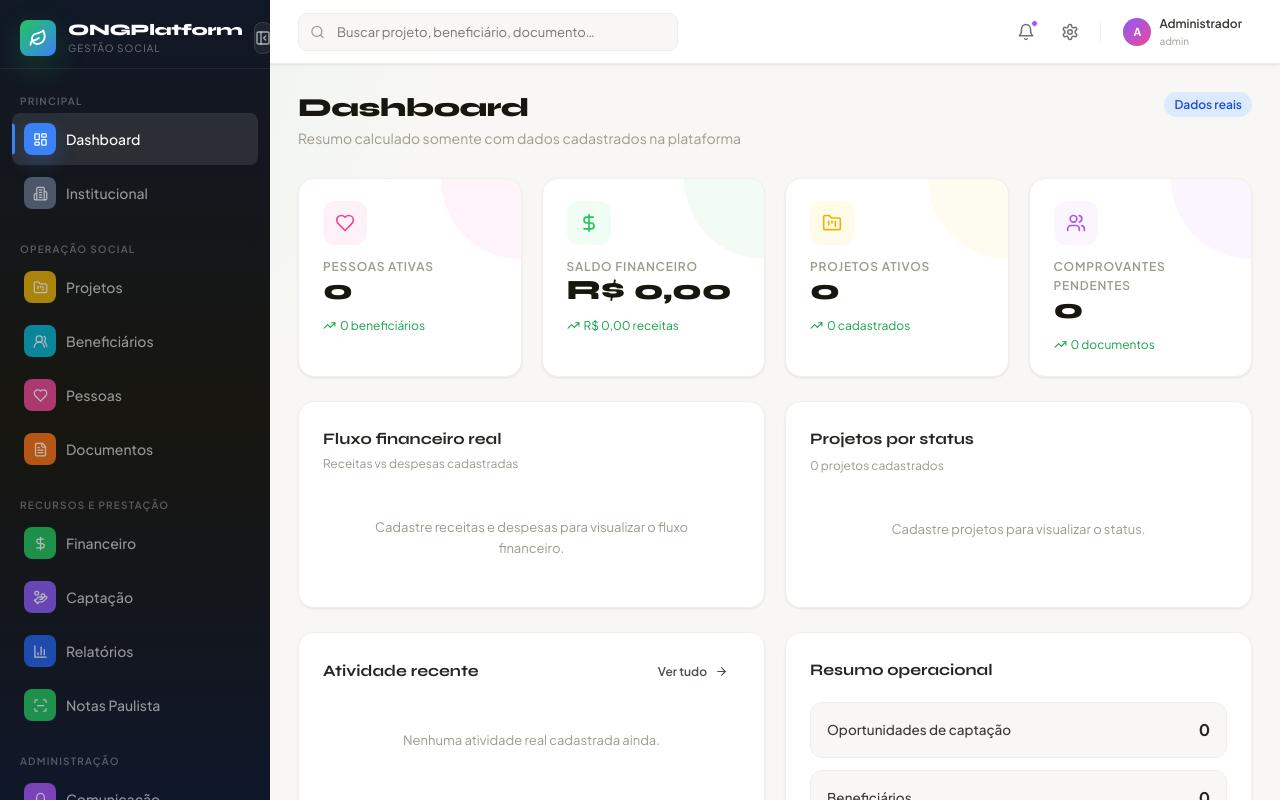
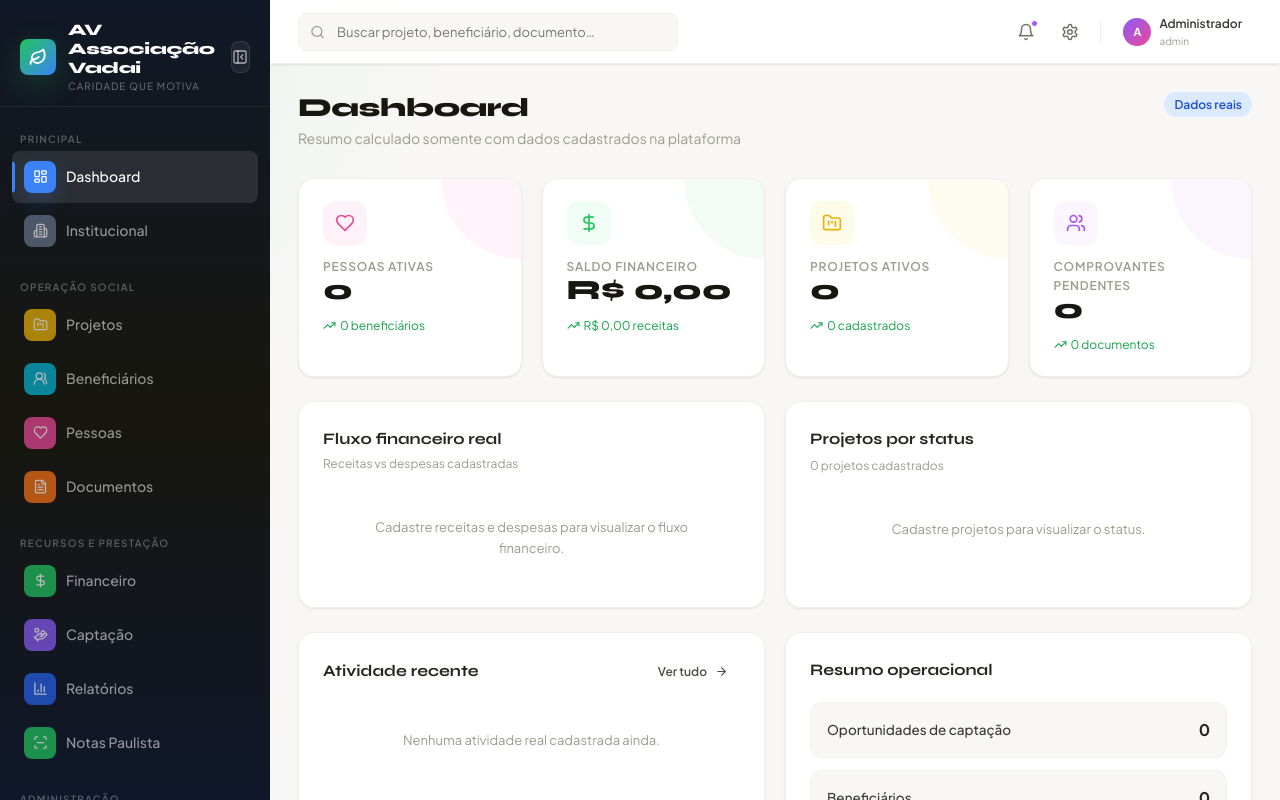
Before and after one commit to Klint-prog/ong-platform, a React (Vite) app: page / in a window 1280 px wide. Both pictures are taken after typing "name@example.com", "Sample123" into the empty fields and a click on the button "Entrar". Shown: the top 800 px of the page. Built offline with nearby package versions, Linux system fonts and the light colour scheme.

Commit message:
Show institutional logo and name in sidebar

```diff
--- a/src/components/layout/Sidebar.jsx
+++ b/src/components/layout/Sidebar.jsx
@@ -5,6 +5,7 @@ import {
   Building2, FileText, HandCoins, BarChart3, UsersRound,
   PanelLeftClose, PanelLeftOpen
 } from 'lucide-react'
+import { loadInstitucional } from '../../pages/institucional/institucionalStorage'
 
 const NAV = [
   {
@@ -43,15 +44,20 @@ const NAV = [
 ]
 
 export default function Sidebar({ user, onLogout, collapsed = false, onToggleCollapsed }) {
+  const institucional = loadInstitucional()
+  const logo = institucional.logoUrl
+  const nome = institucional.nomeFantasia || institucional.nome || 'ONGPlatform'
+  const slogan = institucional.slogan || 'Gestão Social'
+
   return (
     <aside className="app-sidebar" aria-label="Menu principal">
       <div className="sidebar-logo">
-        <div className="sidebar-logo-icon" title={collapsed ? 'ONGPlatform' : undefined}>
-          <Leaf size={18} color="#fff" strokeWidth={2.5} />
+        <div className="sidebar-logo-icon" title={collapsed ? nome : undefined}>
+          {logo ? <img src={logo} alt="Logo institucional" /> : <Leaf size={18} color="#fff" strokeWidth={2.5} />}
         </div>
         <div className="sidebar-logo-content">
-          <div className="sidebar-logo-text">ONGPlatform</div>
-          <div className="sidebar-logo-sub">Gestão Social</div>
+          <div className="sidebar-logo-text">{nome}</div>
+          <div className="sidebar-logo-sub">{slogan}</div>
         </div>
         <button
           className="sidebar-collapse-btn"
```
